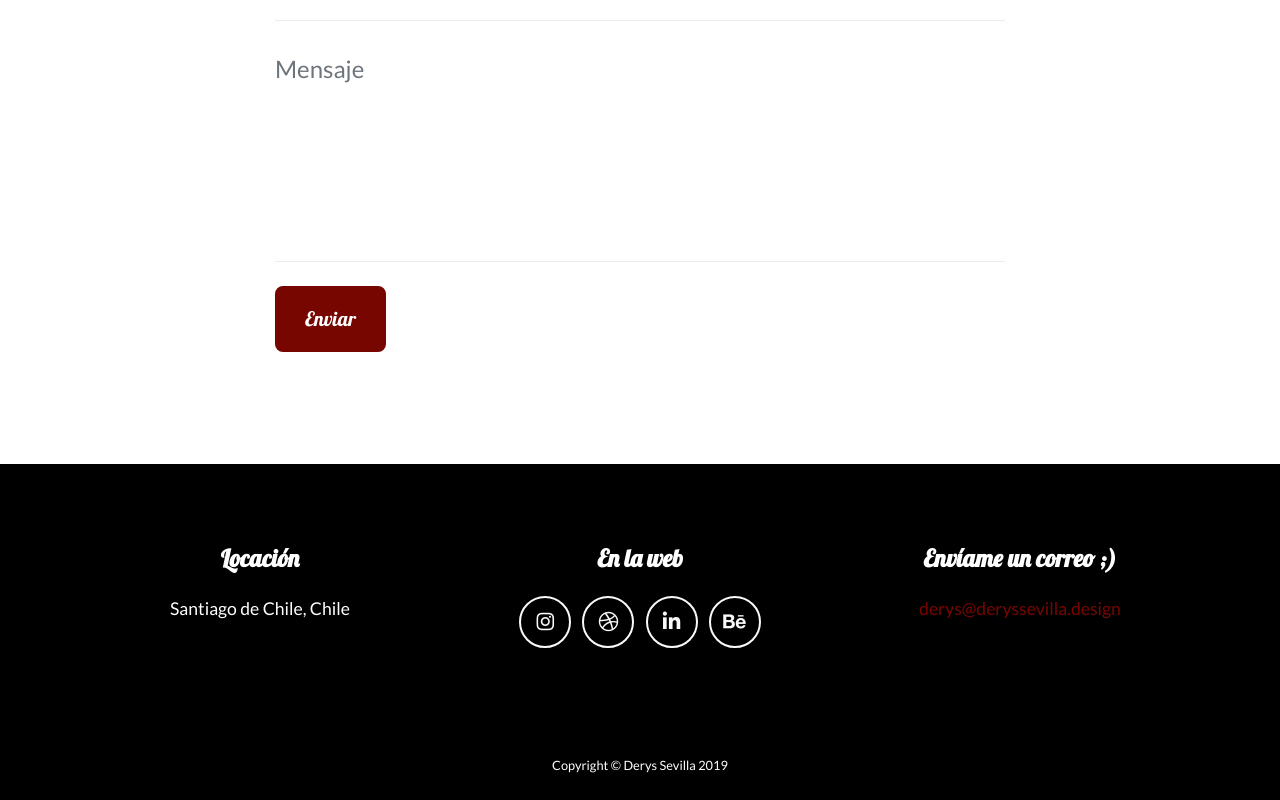
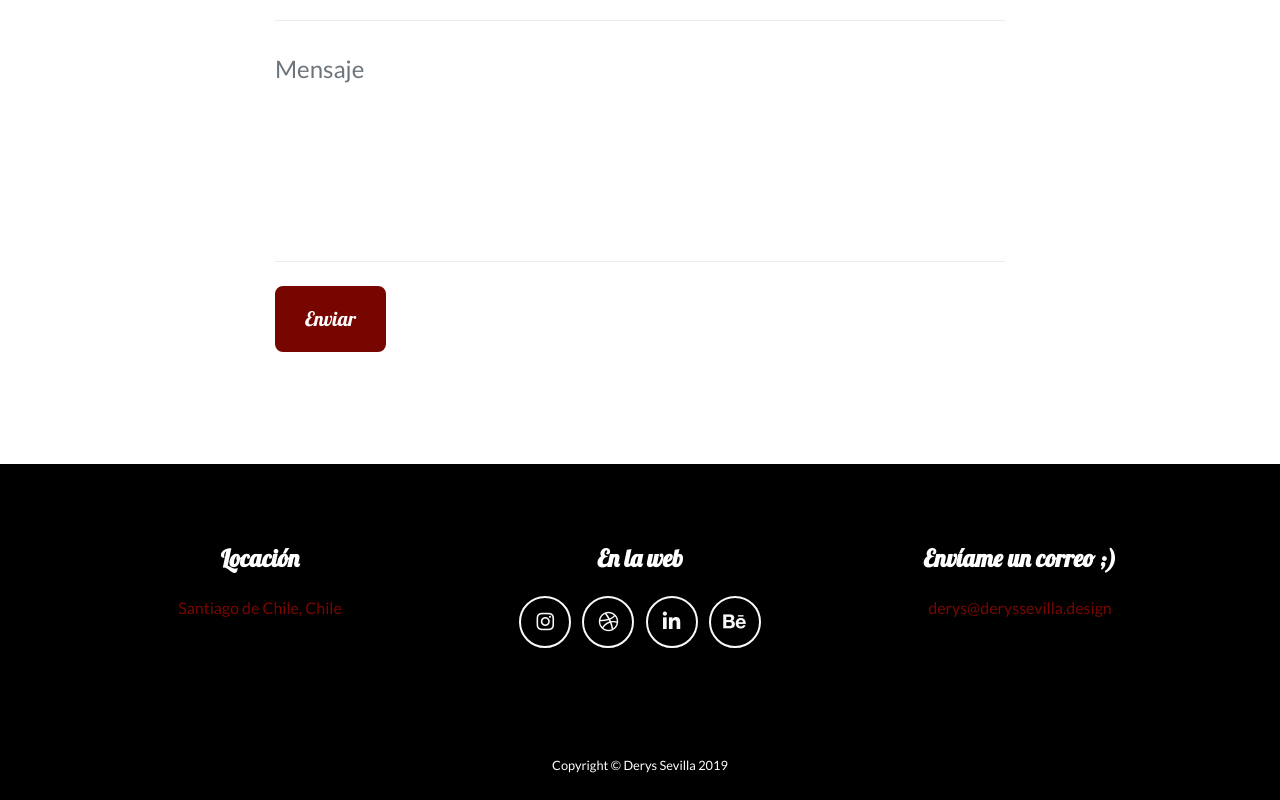
Before and after one commit to Rogergonzalez21/deryssevilla.design, a website with bundled scripts: page index.html in a window 1280 px wide. Shown: the part 4298-5098 px from the top of the page. Built offline with nearby package versions, Linux system fonts and the light colour scheme.

Commit message:
Added map link, better text formatting

```diff
--- a/index.html
+++ b/index.html
@@ -411,7 +411,7 @@
         <!-- Footer Location -->
         <div class="col-lg-4 mb-5 mb-lg-0">
           <h4 class="mb-4">Locación</h4>
-          <p class="lead mb-0">Santiago de Chile, Chile
+          <p><a href="https://www.google.com/maps/place/Santiago,+Regi%C3%B3n+Metropolitana,+Chile/@-33.4724228,-70.7699136,11z/data=!3m1!4b1!4m5!3m4!1s0x9662c5410425af2f:0x8475d53c400f0931!8m2!3d-33.4488897!4d-70.6692655" target="_blank">Santiago de Chile, Chile</a></p>
         </div>
 
         <!-- Footer Social Icons -->
@@ -434,7 +434,7 @@
         <!-- Footer About Text -->
         <div class="col-lg-4">
           <h4 class="mb-4">Envíame un correo ;)</h4>
-          <p class="lead mb-0"><a href="mailto:derys@deryssevilla.design">derys@deryssevilla.design</a></p>
+          <p><a href="mailto:derys@deryssevilla.design">derys@deryssevilla.design</a></p>
         </div>
 
       </div>
```
